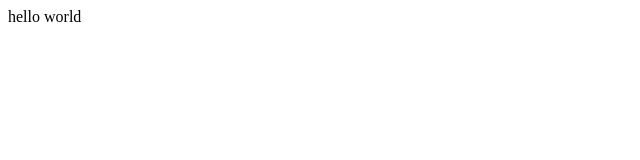
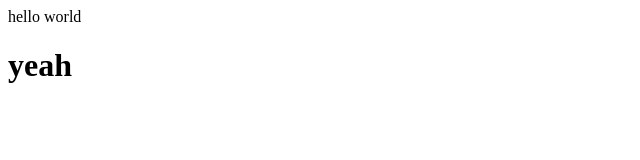
Before and after one commit to Taratarasauce/git_test, a plain HTML site: page index.html in a window 1280 px wide. Shown: the whole page, without its empty margins (0-640 px from the left). Drawn offline with Linux system fonts and the light colour scheme.

Commit message:
h1タグを追加

```diff
--- a/index.html
+++ b/index.html
@@ -1 +1,2 @@
 <p>hello world</p>
+<h1>yeah</h1>
```
